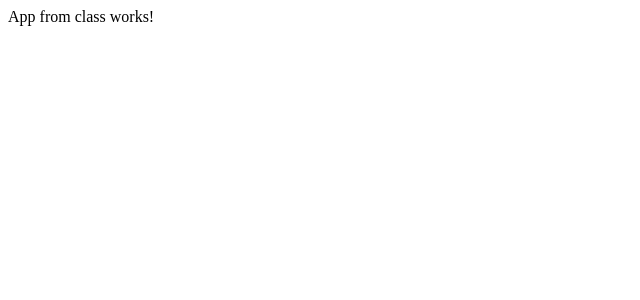
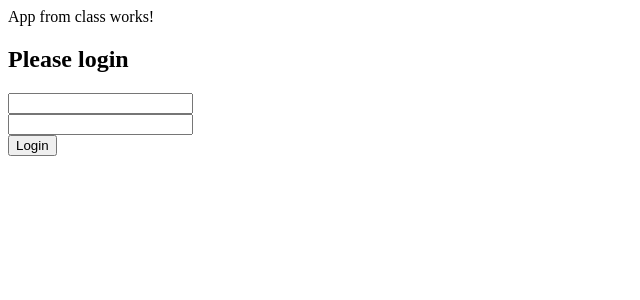
Before and after one commit to XiaozhouCui/space-finder-frontend, a React (Create React App) app: page / in a window 1280 px wide. Shown: the top 300 px of the page, without its empty margins (0-640 px from the left). Built offline with nearby package versions, Linux system fonts and the light colour scheme.

Commit message:
Login component

```diff
--- a/src/components/App.tsx
+++ b/src/components/App.tsx
@@ -1,6 +1,7 @@
 import React from 'react';
 import { User } from '../model/Model';
 import { AuthService } from '../services/AuthService';
+import Login from './Login';
 
 interface AppState {
   user: User | undefined;
@@ -10,6 +11,11 @@
   private authService: AuthService = new AuthService();
 
   render(): React.ReactNode {
-    return <div>App from class works!</div>;
+    return (
+      <div>
+        App from class works!
+        <Login authService={this.authService} />
+      </div>
+    );
   }
 }
--- /dev/null
+++ b/src/components/Login.tsx
@@ -0,0 +1,35 @@
+import React, { Component } from 'react';
+import { AuthService } from '../services/AuthService';
+
+interface LoginProps {
+  authService: AuthService;
+}
+interface LoginState {
+  userName: string;
+  password: string;
+  loginAttempted: boolean;
+  loginSuccessful: boolean;
+}
+
+export default class Login extends Component<LoginProps, LoginState> {
+  state: LoginState = {
+    userName: '',
+    password: '',
+    loginAttempted: false,
+    loginSuccessful: false,
+  };
+  render() {
+    return (
+      <div>
+        <h2>Please login</h2>
+        <form>
+          <input value={this.state.userName} />
+          <br />
+          <input value={this.state.password} type="password" />
+          <br />
+          <input type="submit" value="Login" />
+        </form>
+      </div>
+    );
+  }
+}
```
